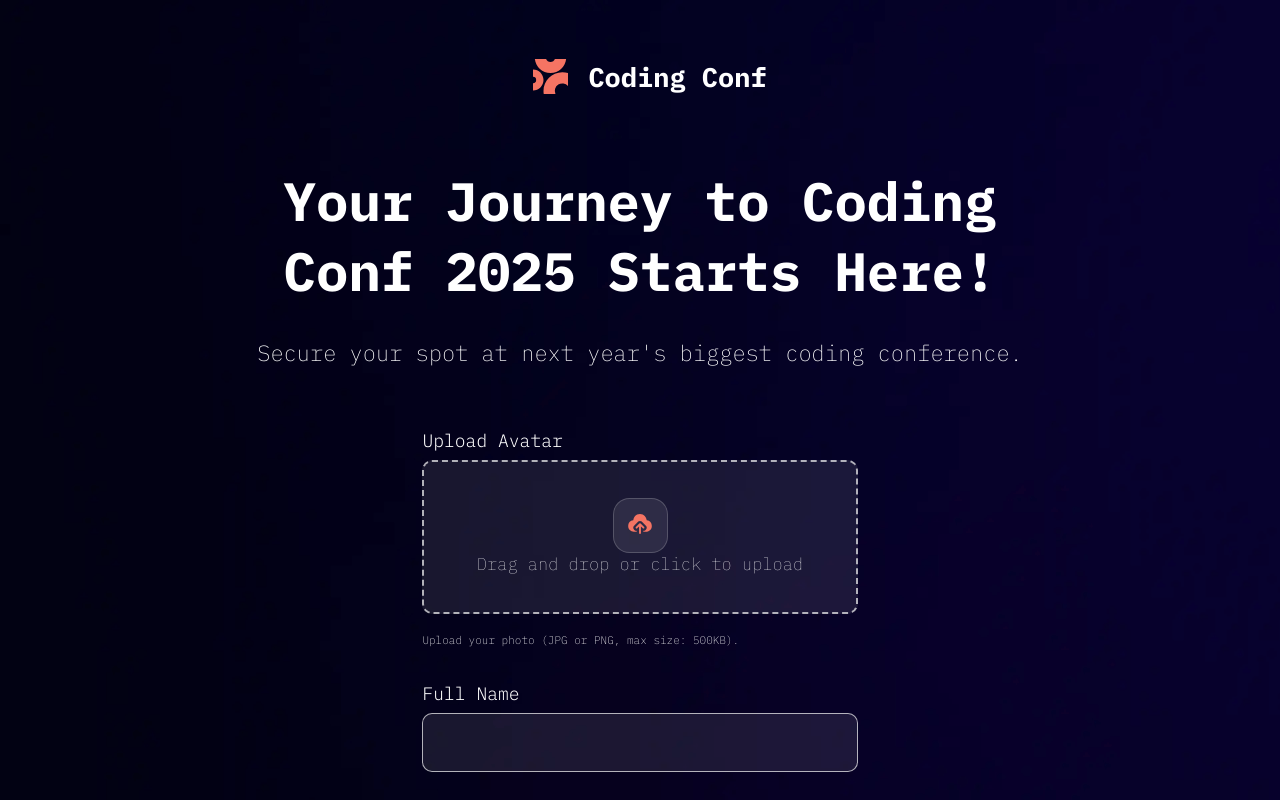
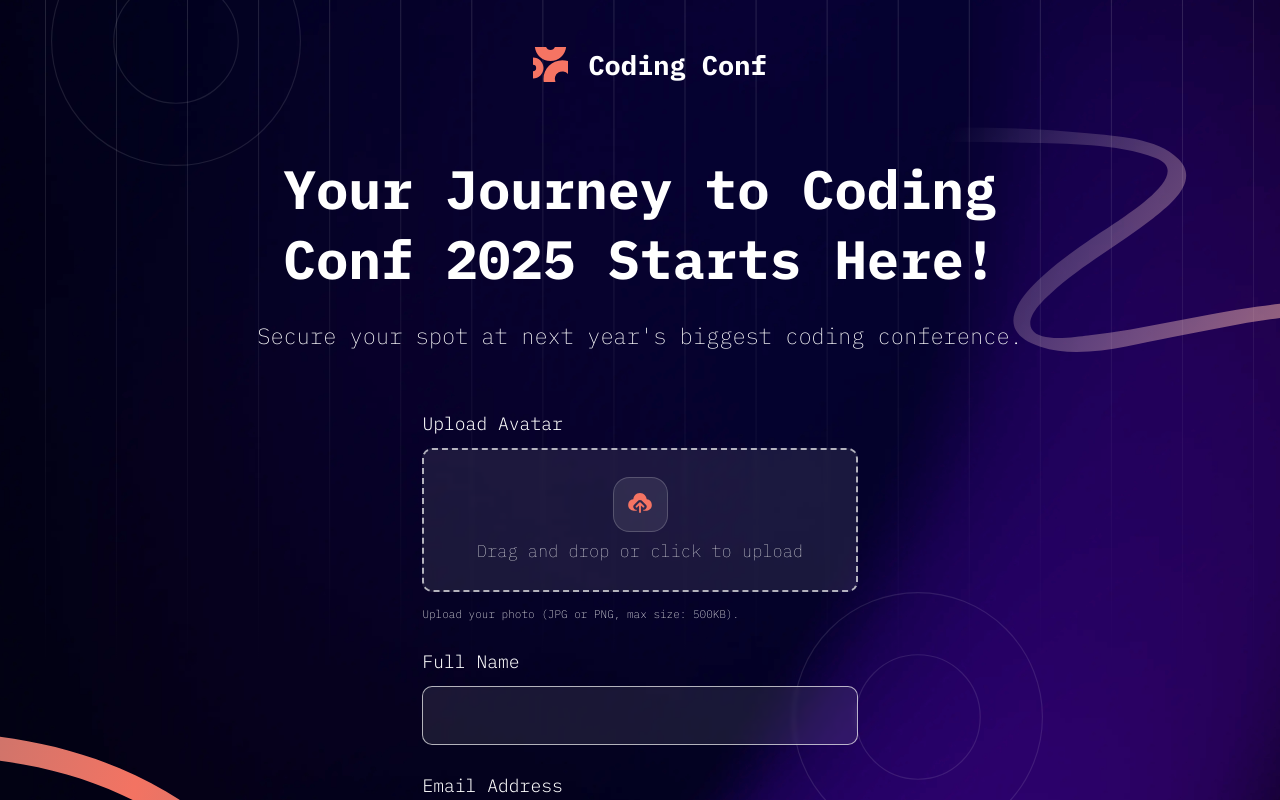
Before and after one commit to aqpil/conference-ticket, a React (Vite) app: page / in a window 1280 px wide. Shown: the top 800 px of the page. Built offline with nearby package versions, Linux system fonts and the light colour scheme.

Commit message:
updated form logic

```diff
--- a/src/App.jsx
+++ b/src/App.jsx
@@ -1,22 +1,12 @@
-import { useState } from "react";
 import "./Index.css";
 import Form from "./Form";
-import BackgroundDesktop from "./assets/images/BackgroundDesktop.png";
+import Background from "./Background.jsx";
 
 function App() {
-  const [count, setCount] = useState(0);
-
   return (
-    <div
-      style={{
-        width: "100vw",
-        minHeight: "100vh",
-        color: "white",
-        backgroundImage: `url(${BackgroundDesktop})`,
-      }}
-    >
+    <Background>
       <Form />
-    </div>
+    </Background>
   );
 }
 
--- /dev/null
+++ b/src/Background.jsx
@@ -0,0 +1,24 @@
+import "./BackgroundLayout.css";
+import BackgroundImage from "./assets/images/BackgroundDesktop.png";
+import Circle from "./assets/images/pattern-circle.svg";
+import Lines from "./assets/images/pattern-lines.svg";
+import WaveTop from "./assets/images/pattern-squiggly-line-top.svg";
+import WaveBottom from "./assets/images/pattern-squiggly-line-bottom-desktop.svg";
+
+const Background = ({ children }) => {
+  return (
+    <div
+      className="background-container"
+      style={{ backgroundImage: `url(${BackgroundImage})` }}
+    >
+      <img src={Circle} alt="Circle" className="shape circle" />
+      <img src={Circle} alt="Circle2" className="shape circle2" />
+      <img src={Lines} alt="Lines" className="shape lines" />
+      <img src={WaveTop} alt="Wave Top" className="shape wave-top" />
+      <img src={WaveBottom} alt="Wave Bottom" className="shape wave-bottom" />
+      {children}
+    </div>
+  );
+};
+
+export default Background;
--- /dev/null
+++ b/src/BackgroundLayout.css
@@ -0,0 +1,46 @@
+.background-container {
+  position: relative;
+  width: 100vw;
+  min-height: 100vh;
+  background-size: cover;
+  background-repeat: no-repeat;
+  background-position: center;
+  overflow: hidden;
+  color: white;
+}
+
+.shape {
+  position: absolute;
+  z-index: 1;
+  width: 100%; /* responsive scaling */
+  height: auto;
+  pointer-events: none;
+}
+
+.circle {
+  bottom: 30%;
+  right: 18.5%;
+  max-width: 250px;
+}
+
+.circle2 {
+  top: -7%;
+  left: 4%;
+  max-width: 250px;
+}
+
+.lines {
+  top: 0%;
+  left: 3.5%;
+}
+.wave-top {
+  top: 10%;
+  right: 0%;
+  max-width: 500px;
+}
+.wave-bottom {
+  bottom: 0%;
+  left: -5%;
+  max-width: 1000px;
+  max-height: 700px;
+}
--- a/src/Form.css
+++ b/src/Form.css
@@ -1,16 +1,18 @@
 main {
   margin: 0 auto;
-  padding: 2rem;
   display: flex;
   flex-direction: column;
   align-items: center;
   max-width: 60vw;
+  position: relative;
+  z-index: 2;
 }
 
 header {
   display: flex;
   flex-direction: row;
   align-items: center;
+  margin-top: 20px;
 }
 
 #upload-icon {
@@ -32,7 +34,7 @@ h3 {
 
 #intro-h1 {
   font-size: 54px;
-  margin-bottom: 10px;
+  margin-bottom: 5px;
 }
 
 #intro-p {
@@ -41,7 +43,7 @@ h3 {
 }
 
 form.form-ticket {
-  margin-top: 40px;
+  margin: 35px 0 120px 0;
   display: flex;
   flex-direction: column;
   width: 34vw;
@@ -49,29 +51,47 @@ form.form-ticket {
 
 div.form-ticket {
   display: flex;
-  flex-direction: column; /* Stack children vertically */
-  gap: 0.5rem; /* Optional: spacing between label and input */
-  margin-bottom: 1.5rem; /* Optional: spacing between fields */
+  flex-direction: column;
+  gap: 0.5rem;
+  margin-bottom: 1.5rem;
 }
 
 input {
   background-color: rgba(255, 255, 255, 0.09);
+  backdrop-filter: blur(2px);
+
   height: 55px;
   border-radius: 10px;
   border-style: solid;
   border-color: rgba(245, 245, 245, 0.7);
   border-width: 1px;
+
+  color: white;
+  font-family: "IBM Plex Mono", monospace;
+  font-weight: 300;
+  font-size: 16px;
+  padding-left: 15px;
+
+  outline: none;
+}
+
+input:focus {
+  box-shadow: 0 0 0 3px rgba(242, 125, 86, 0.5);
+}
+
+input::placeholder {
+  font-family: "IBM Plex Mono", monospace;
+  font-weight: 300;
+  font-size: 16px;
+  opacity: 0.7;
+  color: white;
 }
 
 label {
   padding-right: 10px;
   font-size: 18px;
   font-weight: 300;
-}
-
-#dnd-info {
-  font-size: 11px;
-  font-weight: 200;
+  margin: 5px 0;
 }
 
 #form-submit {
@@ -81,4 +101,5 @@ label {
   background-color: rgb(242, 125, 86);
   font-size: 20px;
   font-weight: 600;
+  margin-top: 6px;
 }
--- a/src/Form.jsx
+++ b/src/Form.jsx
@@ -21,7 +21,6 @@ export default function Form() {
         <div class="form-ticket">
           <label for="dnd">Upload Avatar</label>
           <DragNDrop id="dnd" />
-          <p id="dnd-info">Upload your photo (JPG or PNG, max size: 500KB).</p>
         </div>
 
         <div class="form-ticket">
--- a/src/Index.css
+++ b/src/Index.css
@@ -1,4 +1,6 @@
-body, html, #root {
+body,
+html,
+#root {
   margin: 0;
   padding: 0;
   height: 100%;
--- a/src/components/DragNDrop.jsx
+++ b/src/components/DragNDrop.jsx
@@ -1,5 +1,6 @@
 import { useCallback, useState } from "react";
 import { useDropzone } from "react-dropzone";
+import "./dnd.css";
 
 export default function DragNDrop() {
   const [photo, setPhoto] = useState(null);
@@ -7,7 +8,6 @@ export default function DragNDrop() {
   const onDrop = useCallback((acceptedFiles) => {
     if (acceptedFiles.length > 0) {
       const file = acceptedFiles[0];
-
       setPhoto(
         Object.assign(file, {
           preview: URL.createObjectURL(file),
@@ -16,75 +16,61 @@ export default function DragNDrop() {
     }
   }, []);
 
-  const { getRootProps, getInputProps, isDragActive } = useDropzone({
+  const { getRootProps, getInputProps, isDragActive, open } = useDropzone({
     onDrop,
-    accept: {
-      "image/*": [],
-    },
+    accept: { "image/*": [] },
     multiple: false,
+    noClick: true,
+    noKeyboard: true,
   });
 
+  const removeImage = () => {
+    setPhoto(null);
+  };
+
   return (
+    <>
       <div
         {...getRootProps()}
-      style={{
-        height: 130,
-        border: "dashed",
-        borderColor: "rgba(245, 245, 245, 0.7)",
-        borderWidth: 2,
-        borderRadius: 10,
-        overflow: "hidden",
-        display: "flex",
-        alignItems: "center",
-        justifyContent: "center",
-        backgroundColor: isDragActive ? "#e0f7fa" : "rgba(255, 255, 255, 0.09)",
-        cursor: "pointer",
-        position: "relative",
-        textAlign: "center",
-        padding: 10,
-      }}
+        className={`dropzone-container ${isDragActive ? "active" : ""}`}
       >
         <input {...getInputProps()} />
         {photo ? (
+          <div className="preview-container">
+            <button onClick={open} type="button" className="photo-button">
               <img
                 src={photo.preview}
-          alt="Avatar"
-          style={{
-            width: "100%",
-            height: "100%",
-            objectFit: "cover",
-          }}
+                alt="Uploaded"
+                className="photo-preview"
               />
+            </button>
+            <div className="photo-actions">
+              <button type="button" onClick={open} className="action-button">
+                Change Image
+              </button>
+              <button
+                type="button"
+                onClick={removeImage}
+                className="action-button"
+              >
+                Remove Image
+              </button>
+            </div>
+          </div>
         ) : (
-        <p>
-          <button
-            style={{
-              width: 55,
-              height: 55,
-              border: "none",
-              borderRadius: "30%",
-              backgroundColor: "rgba(255, 255, 255, 0.09)",
-              borderStyle: "solid",
-              borderColor: "rgba(245, 245, 245, 0.2)",
-              borderWidth: 1,
-            }}
-          >
+          <div className="upload-prompt">
+            <button onClick={open} type="button" className="upload-icon-button">
               <img src="/src/assets/images/icon-upload.svg" alt="Upload" />
             </button>
-          <br />
-          <strong
-            style={{
-              fontSize: 17,
-              fontWeight: 100,
-              marginTop: 50,
-            }}
-          >
+            <strong className="upload-text">
               Drag and drop or click to upload
             </strong>
-        </p>
+          </div>
         )}
       </div>
+      <p id="dnd-info" className="dnd-info">
+        Upload your photo (JPG or PNG, max size: 500KB).
+      </p>
+    </>
   );
 }
-
-// <p>Upload your photo (JPG or PNG, max size: 500KB).</p>
--- /dev/null
+++ b/src/components/dnd.css
@@ -0,0 +1,92 @@
+.dropzone-container {
+  height: 120px;
+  border: 2px dashed rgba(245, 245, 245, 0.7);
+  backdrop-filter: blur(2px);
+  border-radius: 10px;
+  overflow: hidden;
+  display: flex;
+  align-items: center;
+  justify-content: center;
+  background-color: rgba(255, 255, 255, 0.09);
+  position: relative;
+  text-align: center;
+  padding: 10px;
+}
+
+.dropzone-container.active {
+  background-color: #e0f7fa;
+}
+
+.preview-container {
+  display: flex;
+  flex-direction: column;
+  align-items: center;
+  gap: 15px;
+  padding: 0;
+}
+
+.photo-button {
+  width: 55px;
+  height: 55px;
+  border: 0.5px solid rgba(245, 245, 245, 0.6);
+  border-radius: 10px;
+  overflow: hidden;
+  background-color: transparent;
+  padding: 0;
+  cursor: pointer;
+}
+
+.photo-preview {
+  width: 100%;
+  height: 100%;
+  object-fit: cover;
+}
+
+.photo-actions {
+  display: flex;
+  gap: 8px;
+}
+
+.action-button {
+  font-family: "IBM Plex Mono", monospace;
+  font-weight: 300;
+  font-size: 12px;
+  background-color: rgba(255, 255, 255, 0.1);
+  border: none;
+  border-radius: 4px;
+  padding: 4px 8px;
+  color: white;
+  cursor: pointer;
+}
+
+.action-button:hover {
+  text-decoration: underline;
+  text-decoration-color: rgba(245, 245, 245, 0.5);
+}
+
+.upload-prompt {
+  text-align: center;
+}
+
+.upload-icon-button {
+  width: 55px;
+  height: 55px;
+  border: 1px solid rgba(245, 245, 245, 0.2);
+  border-radius: 30%;
+  background-color: rgba(255, 255, 255, 0.09);
+  cursor: pointer;
+}
+
+.upload-text {
+  font-size: 17px;
+  font-weight: 100;
+  margin-top: 8px;
+  display: block;
+  color: white;
+}
+
+#dnd-info {
+  font-size: 11px;
+  font-weight: 200;
+  margin: 7px 0 0 0;
+}
```
Lines whose indentation alone changed are shown as unchanged.
